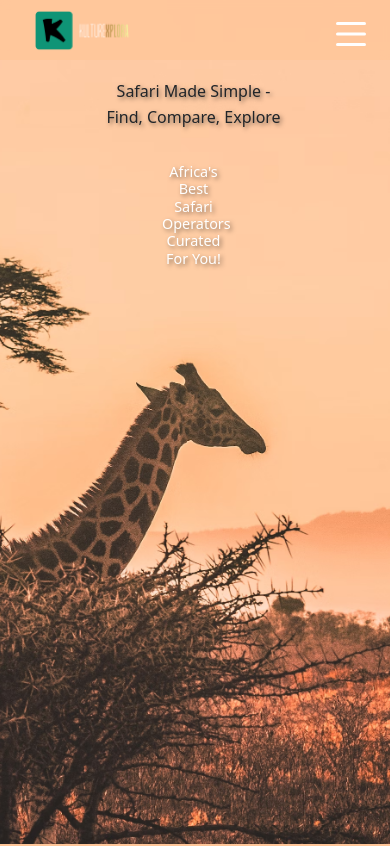
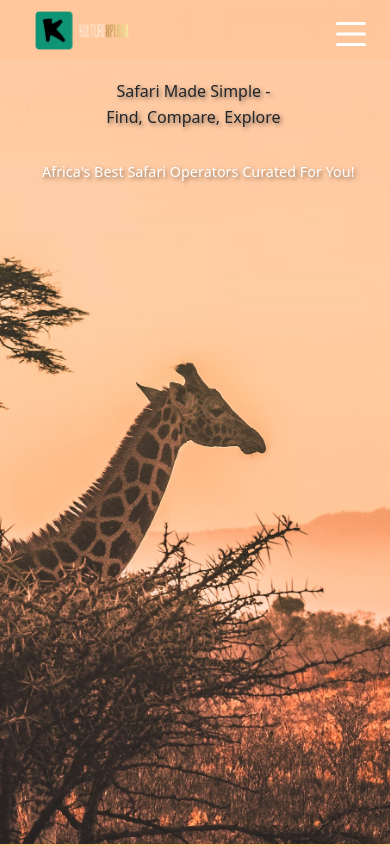
Before and after one commit to goWandar/toursearchengine, a React (Vite) app in the folder frontend/: page / in a window 390 px wide. Shown: the top 846 px of the page. Built offline with nearby package versions, Linux system fonts and the light colour scheme; no server answers.

Commit message:
ui update

```diff
--- a/frontend/src/assets/_banner.scss
+++ b/frontend/src/assets/_banner.scss
@@ -33,7 +33,7 @@
 }
 @media (max-width: 768px) {
   .banner {
-    padding: 150px;
+    padding: 30px;
     .container {
       padding-right: 3%;
       h2 {
@@ -46,6 +46,7 @@
         font-size: 1.4rem; // 調整手機版字體大小
         line-height: 1.2;
         text-align: center;
+        white-space: nowrap;
       }
     }
   }
```
